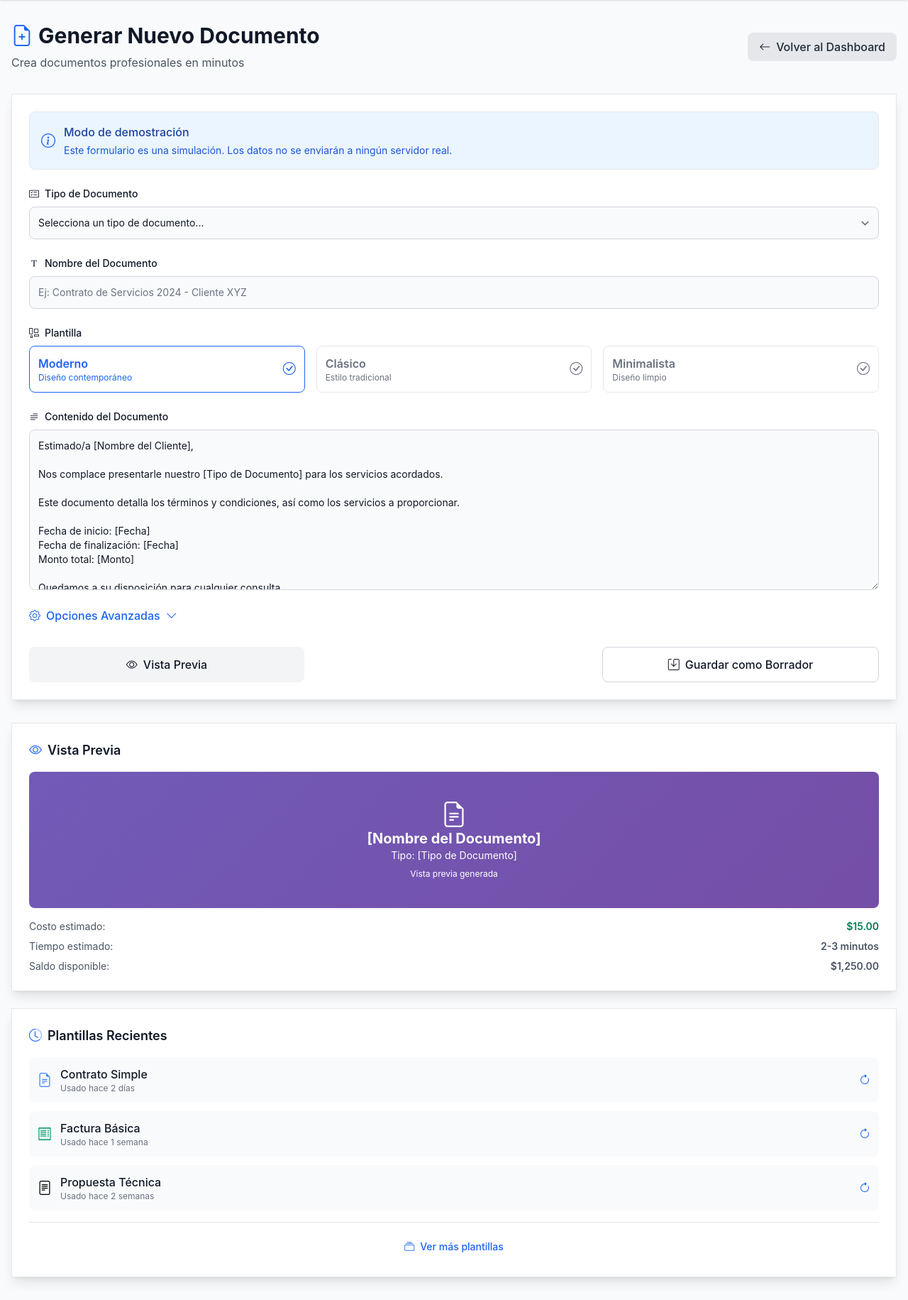
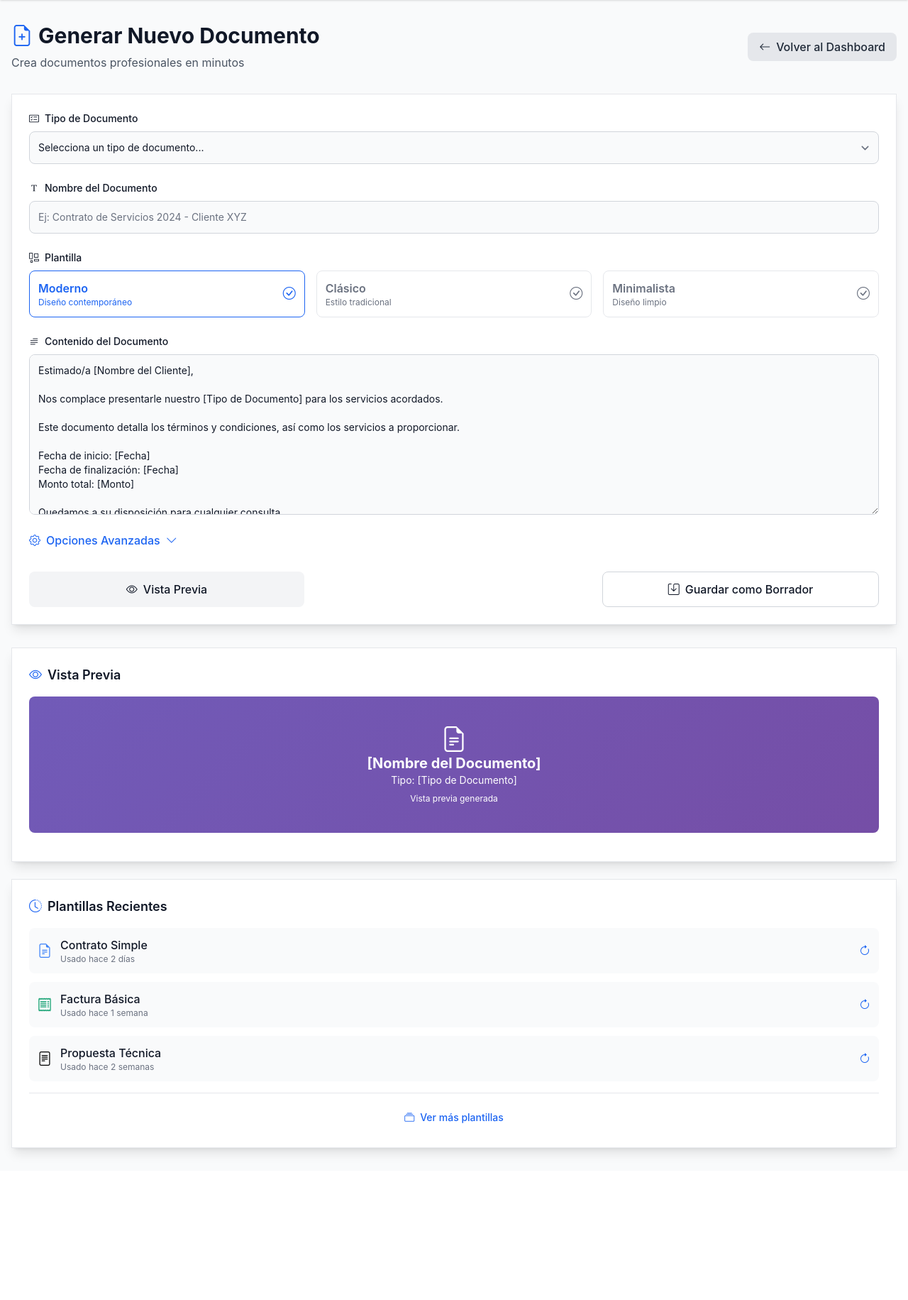
Before and after one commit to rodrigocastroviejo/SaaS-front-end, a Flask app: page /generate-document in a window 1280 px wide. Shown: the part 76-1907 px from the top of the page at 71% size. After the commit the page ends 1705 px from the top, so only its background shows below. Run offline with Flask 3, Linux system fonts and the light colour scheme; some libraries are stand-ins or nearby versions.

```diff
--- a/app/blueprints/dashboard/routes.py
+++ b/app/blueprints/dashboard/routes.py
@@ -7,7 +7,9 @@ from app.utils.mock_data import generate_documents, generate_transactions
 def index():
     documents = generate_documents(5)
     transactions = generate_transactions(8)
-    return render_template('auth/index.html', documents=documents, transactions=transactions)
+    return render_template('index.html',
+                         documents=documents,
+                         transactions=transactions)
 
 @dashboard_bp.route('/generate-document', methods=['GET', 'POST'])
 def generate_document():
@@ -15,4 +17,4 @@ def generate_document():
         # Simulación de generación de documento
         flash('Documento generado exitosamente (simulación)', 'success')
         return redirect(url_for('dashboard.index'))
-    return render_template('auth/generate_document.html')
+    return render_template('generate_document.html')
--- a/app/blueprints/dashboard/templates/auth/generate_document.html
+++ b/app/blueprints/dashboard/templates/generate_document.html
@@ -43,18 +43,6 @@
         <!-- Formulario -->
         <div class="lg:col-span-2">
             <div class="bg-white dark:bg-gray-800 rounded-xl shadow-lg p-6 border border-gray-200 dark:border-gray-700">
-                <!-- Alert Informativo -->
-                <div class="mb-6 p-4 bg-blue-50 dark:bg-blue-900/20 border border-blue-200 dark:border-blue-800 rounded-lg">
-                    <div class="flex items-center">
-                        <i class="bi bi-info-circle text-blue-600 dark:text-blue-400 text-xl mr-3"></i>
-                        <div>
-                            <h4 class="font-medium text-blue-800 dark:text-blue-300">Modo de demostración</h4>
-                            <p class="text-sm text-blue-700 dark:text-blue-400 mt-1">
-                                Este formulario es una simulación. Los datos no se enviarán a ningún servidor real.
-                            </p>
-                        </div>
-                    </div>
-                </div>
 
                 <form id="documentForm" method="POST" action="{{ url_for('dashboard.generate_document') }}">
                     <!-- Tipo de Documento -->
@@ -238,21 +226,6 @@ Atentamente,
                         <div class="text-sm opacity-90">Tipo: [Tipo de Documento]</div>
                     </div>
                 </div>
-
-                <div class="text-sm text-gray-600 dark:text-gray-400">
-                    <div class="flex justify-between mb-2">
-                        <span>Costo estimado:</span>
-                        <span class="font-semibold text-green-600 dark:text-green-400">$15.00</span>
-                    </div>
-                    <div class="flex justify-between mb-2">
-                        <span>Tiempo estimado:</span>
-                        <span class="font-semibold">2-3 minutos</span>
-                    </div>
-                    <div class="flex justify-between">
-                        <span>Saldo disponible:</span>
-                        <span class="font-semibold">$1,250.00</span>
-                    </div>
-                </div>
             </div>
 
             <!-- Plantillas Recientes -->
@@ -265,7 +238,7 @@ Atentamente,
                     <div class="flex items-center p-3 bg-gray-50 dark:bg-gray-700/50 rounded-lg hover:bg-gray-100 dark:hover:bg-gray-700 cursor-pointer transition-colors">
                         <i class="bi bi-file-earmark-text text-blue-500 text-xl mr-3"></i>
                         <div class="flex-1">
-                            <div class="font-medium text-gray-900 dark:text-white">Contrato Simple</div>
+                            <div class="font-medium text-gray-900 dark:text-black hover:text-white transition-colors">Contrato Simple</div>
                             <div class="text-xs text-gray-500 dark:text-gray-400">Usado hace 2 días</div>
                         </div>
                         <button class="text-blue-600 hover:text-blue-800 dark:text-blue-400 dark:hover:text-blue-300">
@@ -276,7 +249,7 @@ Atentamente,
                     <div class="flex items-center p-3 bg-gray-50 dark:bg-gray-700/50 rounded-lg hover:bg-gray-100 dark:hover:bg-gray-700 cursor-pointer transition-colors">
                         <i class="bi bi-receipt text-green-500 text-xl mr-3"></i>
                         <div class="flex-1">
-                            <div class="font-medium text-gray-900 dark:text-white">Factura Básica</div>
+                            <div class="font-medium text-gray-900 dark:text-black hover:text-white dark:hover:text-white transition-colors"> Factura Básica</div>
                             <div class="text-xs text-gray-500 dark:text-gray-400">Usado hace 1 semana</div>
                         </div>
                         <button class="text-blue-600 hover:text-blue-800 dark:text-blue-400 dark:hover:text-blue-300">
@@ -287,7 +260,7 @@ Atentamente,
                     <div class="flex items-center p-3 bg-gray-50 dark:bg-gray-700/50 rounded-lg hover:bg-gray-100 dark:hover:bg-gray-700 cursor-pointer transition-colors">
                         <i class="bi bi-file-text text-purple-500 text-xl mr-3"></i>
                         <div class="flex-1">
-                            <div class="font-medium text-gray-900 dark:text-white">Propuesta Técnica</div>
+                            <div class="font-medium text-gray-900 dark:text-black hover:text-white dark:hover:text-white transition-colors">Propuesta Técnica</div>
                             <div class="text-xs text-gray-500 dark:text-gray-400">Usado hace 2 semanas</div>
                         </div>
                         <button class="text-blue-600 hover:text-blue-800 dark:text-blue-400 dark:hover:text-blue-300">
@@ -413,7 +386,6 @@ function saveAsDraft() {
 function showTemplatesModal() {
     const modal = document.getElementById('templatesModal');
     modal.classList.remove('hidden');
-    modal.classList.add('flex');
     document.body.classList.add('overflow-hidden');
 }
 
```
Also changed, not shown: app/blueprints/dashboard/templates/index.html (renamed from app/blueprints/dashboard/templates/auth/index.html, +9 -7 lines).
